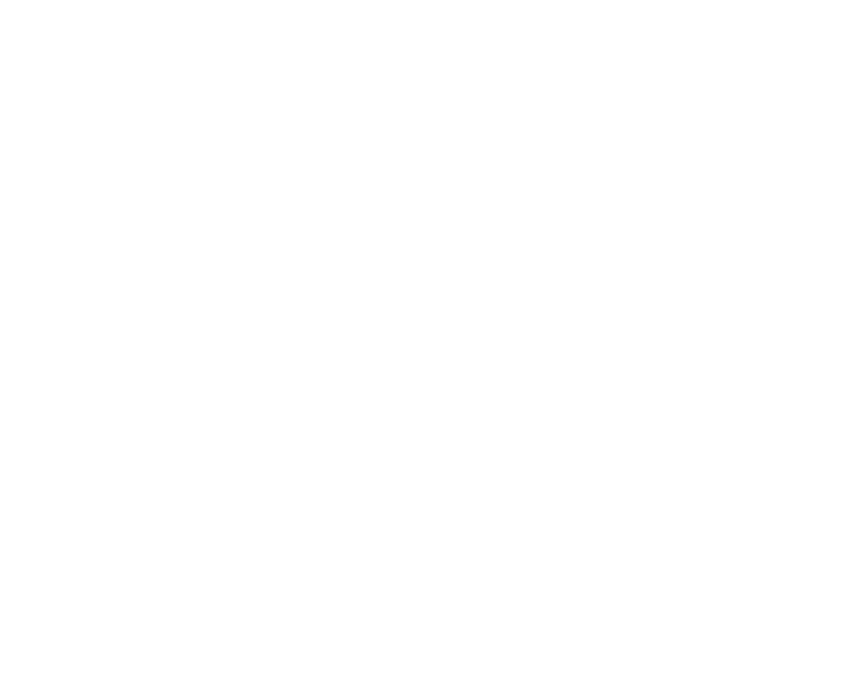
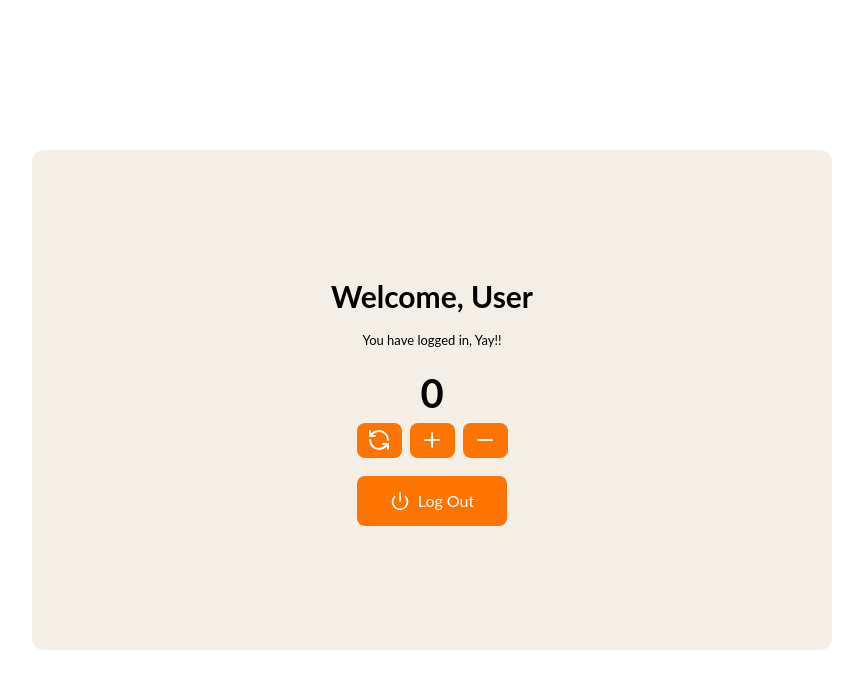
Before and after one commit to Zer0-Gravity/mini-react-project, a React (Vite) app in the folder user-form/: page /login-success in a window 1280 px wide. Before the commit this address had no page. Shown: the top 688 px of the page, without its empty margins (208-1071 px from the left). Built offline with nearby package versions, Linux system fonts and the light colour scheme.

Commit message:
Feat: add success login page

```diff
--- a/user-form/src/App.tsx
+++ b/user-form/src/App.tsx
@@ -2,6 +2,7 @@ import { BrowserRouter, Route, Routes } from "react-router";
 import Login from "./Component/Login/Login";
 import Register from "./Component/Register/Register";
 import RegisterSuccess from "./Component/Register/RegisterSuccess";
+import LoginSuccess from "./Component/Login/LoginSuccess";
 
 function App() {
     return (
@@ -10,6 +11,7 @@ function App() {
                 <Route path="/" element={<Login />} />
                 <Route path="/register" element={<Register />} />
                 <Route path="/register-success" element={<RegisterSuccess />} />
+                <Route path="/login-success" element={<LoginSuccess />} />
             </Routes>
         </BrowserRouter>
     );
--- /dev/null
+++ b/user-form/src/Component/Login/LoginSuccess.tsx
@@ -0,0 +1,31 @@
+import { Minus, Plus, Power, RefreshCcw } from "lucide-react";
+
+function LoginSuccess() {
+    return (
+        <main className="h-screen w-full flex items-center justify-center">
+            <section className="flex flex-col mx-auto bg-primary h-full w-full md:w-200 md:h-125 items-center justify-center rounded-xl gap-3">
+                <h1 className="text-[30px] font-bold">Welcome, User</h1>
+                <p className="text-small">You have logged in, Yay!!</p>
+                <div className="flex flex-col items-center md:justify-end">
+                    <h1 className="text-[40px] font-bold">0</h1>
+                    <div className="space-x-2">
+                        <button className="counter-button">
+                            <RefreshCcw className="m-auto" />
+                        </button>
+                        <button className="counter-button">
+                            <Plus className="m-auto" />
+                        </button>
+                        <button className="counter-button">
+                            <Minus className="m-auto" />
+                        </button>
+                    </div>
+                </div>
+                <button className="w-37.5 h-12.5 bg-button flex items-center justify-center text-white rounded-lg gap-2">
+                    <Power size={20} /> <span>Log Out</span>
+                </button>
+            </section>
+        </main>
+    );
+}
+
+export default LoginSuccess;
--- a/user-form/src/Component/Register/RegisterSuccess.tsx
+++ b/user-form/src/Component/Register/RegisterSuccess.tsx
@@ -13,7 +13,7 @@ function RegisterSuccess() {
                     className="text-green-500"
                 />
                 <h1 className="text-[30px] font-bold">Registration Complete</h1>
-                <p className="text-med font-light text-justify">
+                <p className="text-med font-light text-center">
                     Thanks for joining us, please return to login page to
                     proceed
                 </p>
--- a/user-form/src/index.css
+++ b/user-form/src/index.css
@@ -13,3 +13,7 @@
 body {
     font-family: "Lato", sans-serif;
 }
+
+.counter-button {
+    @apply w-11.25 h-8.75 bg-button rounded-lg text-white;
+}
```
